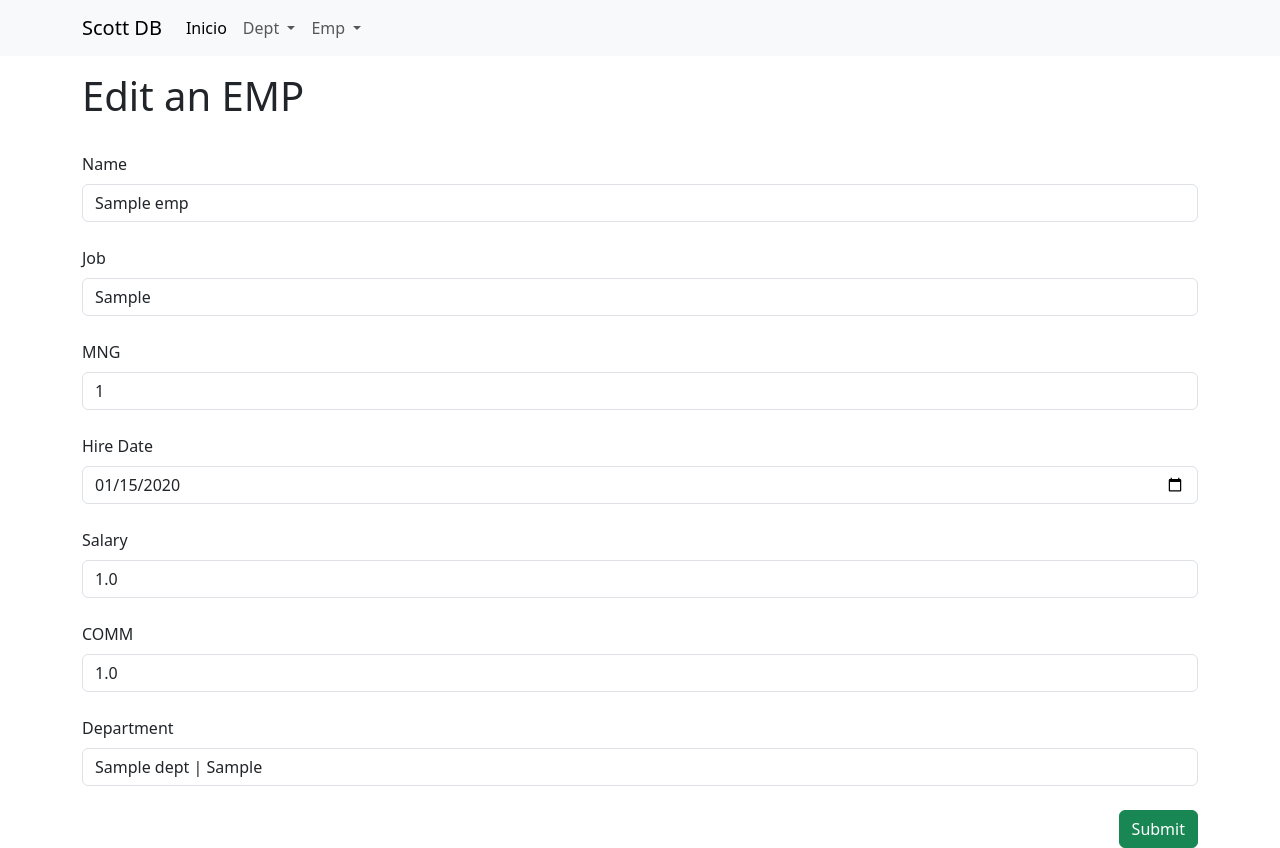
After one commit to Orick08/scott_database, a Flask app: page /emp/edit/1 in a window 1280 px wide. The commit adds this page. Run offline with Flask 3, Linux system fonts and the light colour scheme; tables that the repository leaves empty hold one stand-in row (values such as "Sample post"); parts of the project's set-up code (start-up, migrations or seed data) failed here and were passed over.

Commit message:
Adds edit emp feature

```diff
--- a/main.py
+++ b/main.py
@@ -3,7 +3,7 @@ from flask import Flask, render_template
 from models.models import db
 
 from routes.dept import dept_bp, new_dept_bp, edit_dept_bp
-from routes.emp import emp_bp, new_emp_bp
+from routes.emp import emp_bp, new_emp_bp, edit_emp_bp
 
 app = Flask(__name__)
 
@@ -23,6 +23,7 @@ app.register_blueprint(edit_dept_bp)
 
 app.register_blueprint(emp_bp)
 app.register_blueprint(new_emp_bp)
+app.register_blueprint(edit_emp_bp)
 
 
 app.run(host='0.0.0.0', port=3000, debug=True)
--- a/routes/dept.py
+++ b/routes/dept.py
@@ -44,7 +44,9 @@ class EditDeptForm(FlaskForm):
 def edit_dept(id):
     # Edit dept
     form = EditDeptForm()
+    print(form.validate_on_submit())
     if form.validate_on_submit():
+        print('Im going to redirect')
         edit_dept = Dept.query.get(form.id.data)
         edit_dept.DEPTNO = form.id.data
         edit_dept.DNAME = form.name.data
--- a/routes/emp.py
+++ b/routes/emp.py
@@ -1,6 +1,6 @@
 from flask import Blueprint, render_template, redirect
 from flask_wtf import FlaskForm
-from wtforms import StringField, IntegerField, DateField, FloatField, SelectField, SubmitField
+from wtforms import StringField, IntegerField, DateField, FloatField, SelectField, HiddenField, SubmitField
 from wtforms.validators import DataRequired, Length
 from models.models import db
 from models.dept import Dept
@@ -8,6 +8,7 @@ from models.emp import Emp
 
 emp_bp = Blueprint('emp', __name__)
 new_emp_bp = Blueprint('new_emp', __name__)
+edit_emp_bp = Blueprint('edit_emp', __name__)
 
 @emp_bp.route('/emp')
 def view_emp():
@@ -40,3 +41,50 @@ def new_emp():
     depts = Dept.query.all()
     form.dept.choices = [(dept.DEPTNO, f"{dept.DNAME} | {dept.LOC}") for dept in depts]
     return render_template('new_emp.html', form=form)
+
+#Edit emp
+class EditEmpForm(FlaskForm):
+    id = HiddenField("EMPNO", validators=[DataRequired()])
+    name = StringField('Name', validators=[DataRequired(), Length(1, 10)])
+    job = StringField('Job', validators=[DataRequired(), Length(1,8)])
+    mng = IntegerField('MNG')
+    hiredate = DateField('Hire Date', validators=[DataRequired()])
+    sal = FloatField('Salary', validators=[DataRequired()])
+    comm = FloatField('COMM')
+    dept = SelectField('Department', validators=[DataRequired()], coerce=int)
+    submit = SubmitField('Submit')
+
+@edit_emp_bp.route('/emp/edit/<id>', methods=['GET', 'POST'])
+def edit_emp(id):
+    form = EditEmpForm()
+    depts = Dept.query.all()
+    form.dept.choices = [(dept.DEPTNO, f"{dept.DNAME} | {dept.LOC}") for dept in depts]
+    # Edit emp on database
+    if form.validate_on_submit():
+        print('Im going to redirect')
+        edit_emp = Emp.query.get(form.id.data)
+        edit_emp.ENAME = form.name.data
+        edit_emp.JOB = form.job.data
+        edit_emp.MGR = form.mng.data
+        edit_emp.HIREDATE = form.hiredate.data
+        edit_emp.SAL = form.sal.data
+        edit_emp.COMM = form.comm.data
+        edit_emp.DEPTNO = form.dept.data
+        db.session.commit()
+        return redirect('/emp')
+
+    print('No redirect')
+    # Render edit emp form
+    emp = Emp.query.get(id)
+    if emp is None:
+        return redirect('/emp')
+
+    form.id.data = emp.EMPNO
+    form.name.data = emp.ENAME
+    form.job.data = emp.JOB
+    form.mng.data = emp.MGR
+    form.hiredate.data = emp.HIREDATE
+    form.sal.data = emp.SAL
+    form.comm.data = emp.COMM
+    form.dept.data = emp.DEPTNO
+    return render_template('edit_emp.html', form=form)
--- /dev/null
+++ b/templates/edit_emp.html
@@ -0,0 +1,32 @@
+{% extends 'base.html'%} {% block content %}
+<h1>Edit an EMP</h1>
+<br />
+<form method="POST">
+  {{form.hidden_tag()}}
+
+  {{form.name.label(class='form-label')}}
+  {{form.name(class='form-control')}}
+  <br />
+  {{form.job.label(class='form-label')}}
+  {{form.job(class='form-control')}}
+  <br />
+  {{form.mng.label(class='form-label')}}
+  {{form.mng(class='form-control')}}
+  <br />
+  {{form.hiredate.label(class='form-label')}}
+  {{form.hiredate(class='form-control')}}
+  <br />
+  {{form.sal.label(class='form-label')}}
+  {{form.sal(class='form-control')}}
+  <br />
+  {{form.comm.label(class='form-label')}}
+  {{form.comm(class='form-control')}}
+  <br />
+  {{form.dept.label(class='form-label')}}
+  {{form.dept(class='form-control')}}
+  <br />
+  <div class="d-grid gap-2 d-md-flex justify-content-md-end">
+    {{form.submit(class='btn btn-success')}}
+  </div>
+</form>
+ {% endblock %}
--- a/templates/emp.html
+++ b/templates/emp.html
@@ -25,7 +25,7 @@
                 <td>{{emp.COMM}}</td>
                 <td>{{emp.DEPTNO}}</td>
                 <td>
-                    <a href="#">{%include 'icons/pencil.html'%}</a>
+                    <a href="/emp/edit/{{emp.EMPNO}}">{%include 'icons/pencil.html'%}</a>
                 </td>
             </tr>
         {% endfor %}
```
